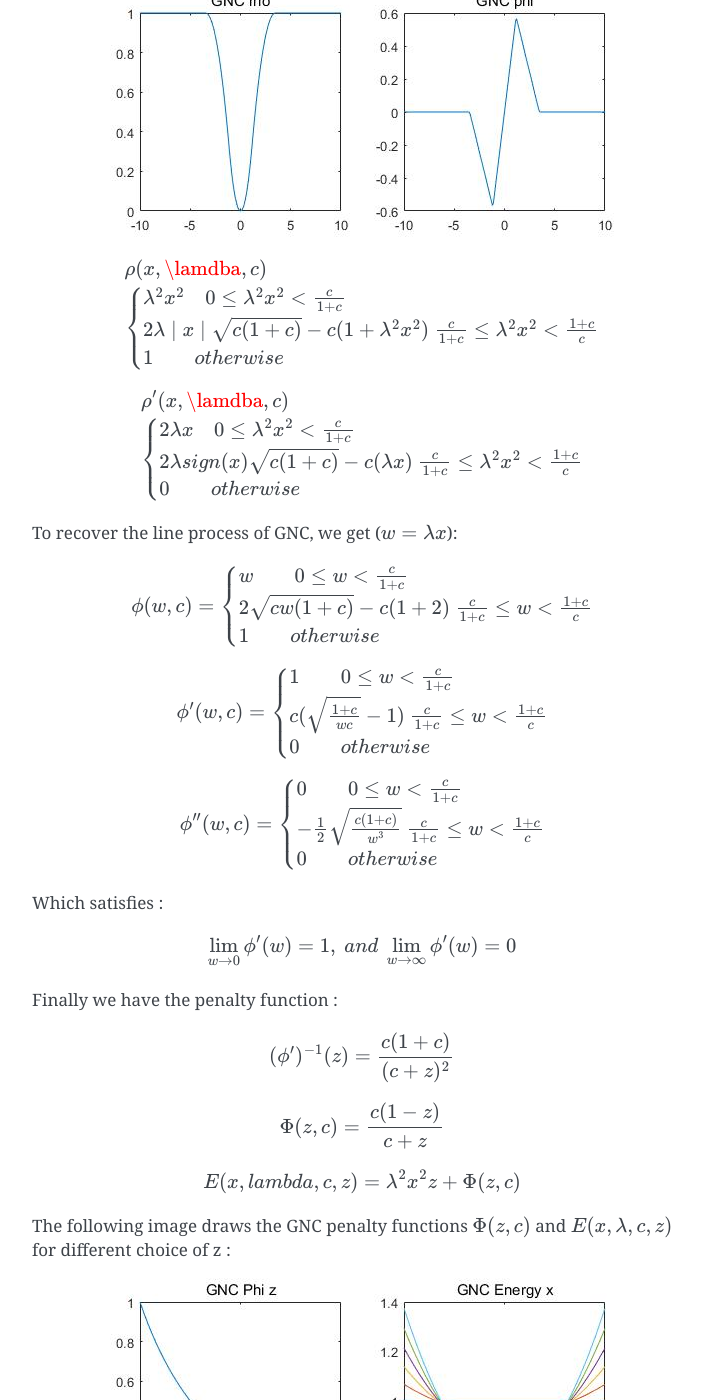
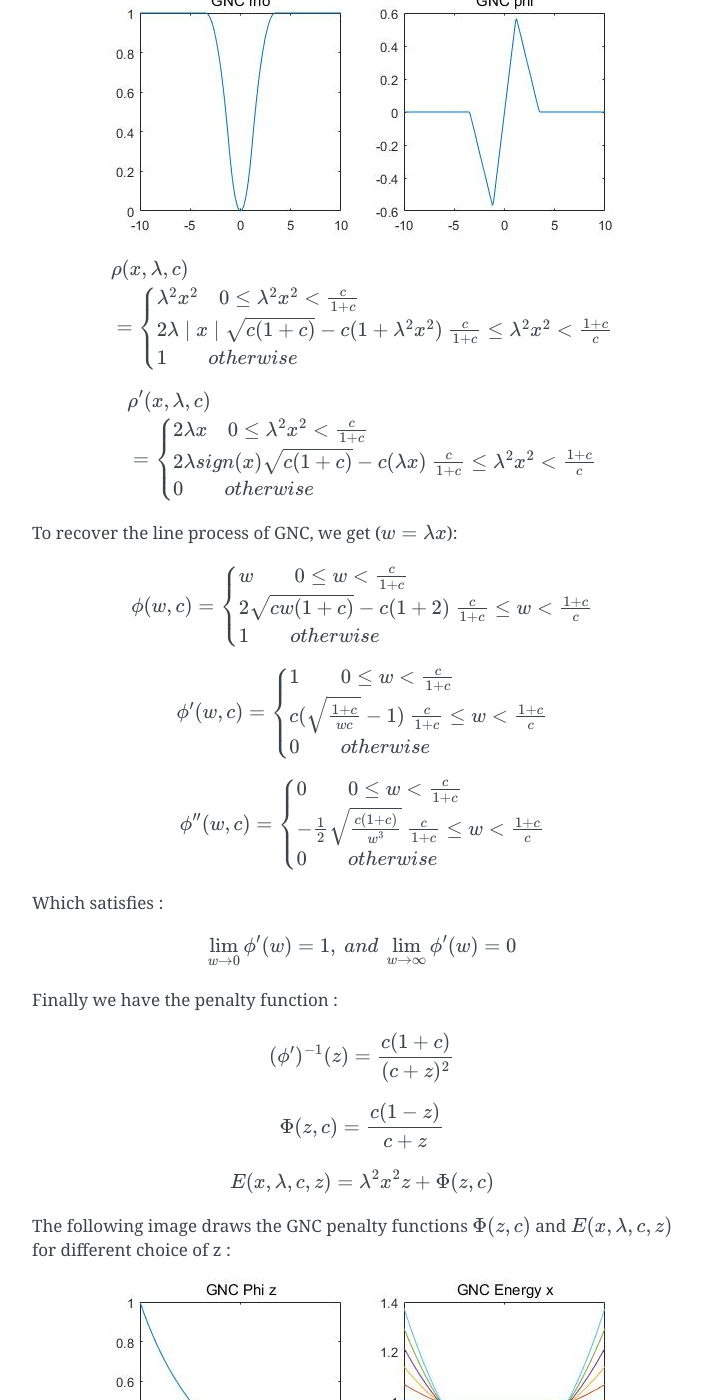
Before and after one commit to gggliuye/cvx_learning, a Sphinx documentation site: the page built from docs/PaperRead/Unification.rst, in a window 1280 px wide and 1400 px high, scrolled down 8061 px. Shown: the whole window, without its empty margins (388-1090 px from the left). Built offline with Sphinx 7.4.7, drawn with Linux system fonts in a browser that asks for light colours.

Commit message:
Update Unification.rst

```diff
--- a/docs/PaperRead/Unification.rst
+++ b/docs/PaperRead/Unification.rst
@@ -329,8 +329,8 @@ Here we consider adding some spatial interactions terms to the energy function.
 
 .. math::
   \begin{align*}
-  & \rho(x,\lamdba,c) \\
-  & \begin{cases}
+  & \rho(x,\lambda,c) \\
+  & = \begin{cases}
   \lambda^{2}x^{2} \quad 0\le \lambda^{2}x^{2} < \frac{c}{1+c} \\
   2\lambda\mid x\mid \sqrt{c(1+c)} - c(1+ \lambda^{2}x^{2}) \ \frac{c}{1+c}\le \lambda^{2}x^{2}< \frac{1+c}{c} \\
   1 \quad \quad otherwise
@@ -339,8 +339,8 @@ Here we consider adding some spatial interactions terms to the energy function.
 
 .. math::
   \begin{align*}
-  & \rho'(x,\lamdba,c) \\
-  & \begin{cases}
+  & \rho'(x,\lambda,c) \\
+  & = \begin{cases}
   2\lambda x \quad 0\le \lambda^{2}x^{2} <\frac{c}{1+c} \\
   2\lambda sign(x) \sqrt{c(1+c)} - c(\lambda x) \ \frac{c}{1+c}\le \lambda^{2}x^{2}< \frac{1+c}{c} \\
   0 \quad \quad otherwise
@@ -385,7 +385,7 @@ Finally we have the penalty function :
   \Phi(z,c) = \frac{c(1-z)}{c+z}
 
 .. math::
-  E(x, lambda, c, z) =  \lambda^{2}x^{2}z + \Phi(z,c)
+  E(x, \lambda, c, z) =  \lambda^{2}x^{2}z + \Phi(z,c)
 
 The following image draws the GNC penalty functions :math:`\Phi(z,c)` and :math:`E(x,\lambda,c,z)` for different choice of z :
 
```
